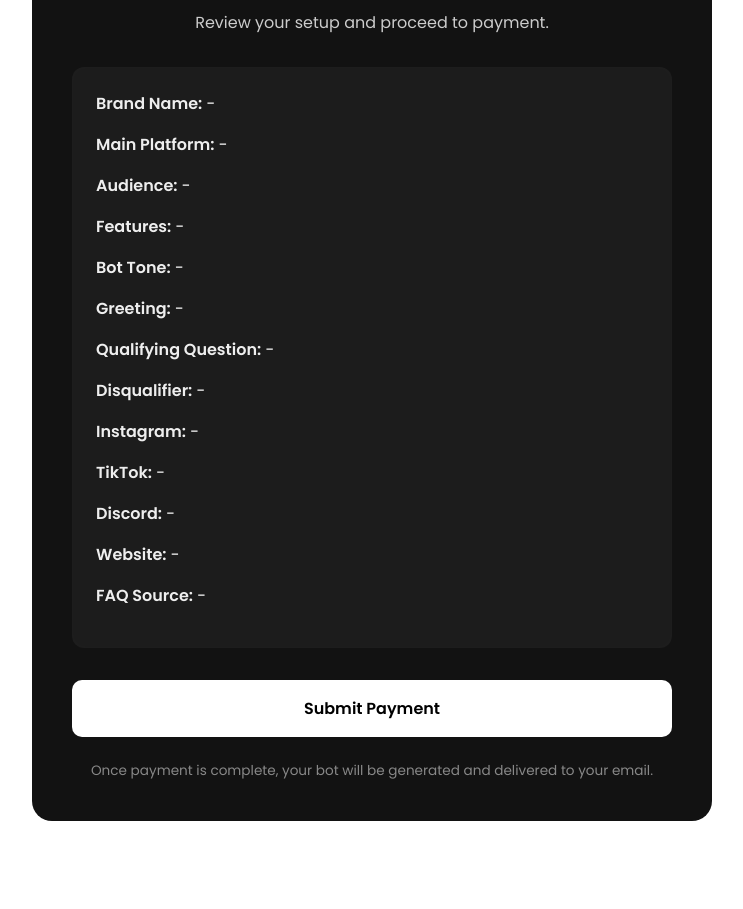
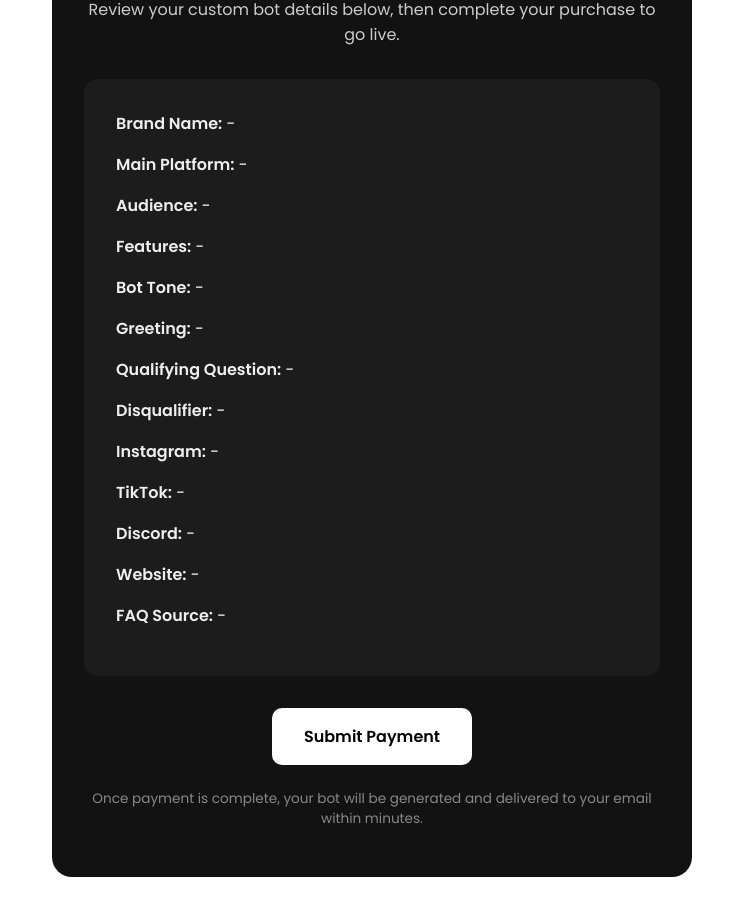
Before and after one commit to jacoblemire/plugbot-ai, a plain HTML site: page activate.html in a window 1280 px wide. Shown: the part 147-1056 px from the top of the page, without its empty margins (268-1011 px from the left). Before the commit the page ends 1000 px from the top, so only its background shows below. Drawn offline with Linux system fonts and the light colour scheme.

Commit message:
Update activate.html

```diff
--- a/activate.html
+++ b/activate.html
@@ -6,11 +6,25 @@
   <title>Activate Your PlugBot</title>
   <link href="https://fonts.googleapis.com/css2?family=Poppins:wght@400;600&display=swap" rel="stylesheet">
   <style>
+    :root {
+      --bg: #000;
+      --card-bg: #121212;
+      --text: #fff;
+      --muted: #ccc;
+      --highlight: #0f0;
+      --shadow: rgba(255, 255, 255, 0.05);
+    }
+
+    * {
+      margin: 0;
+      padding: 0;
+      box-sizing: border-box;
+    }
+
     body {
-      margin: 0;
       font-family: 'Poppins', sans-serif;
-      background: #000;
-      color: #fff;
+      background: var(--bg);
+      color: var(--text);
       display: flex;
       justify-content: center;
       align-items: center;
@@ -19,35 +33,34 @@
       background: radial-gradient(circle at top, rgba(255,255,255,0.02), transparent 60%);
     }
 
-    .card {
-      background: #121212;
-      padding: 2.5rem;
+    .container {
+      width: 100%;
+      max-width: 640px;
+      background: var(--card-bg);
       border-radius: 20px;
-      width: 100%;
-      max-width: 600px;
-      box-shadow: 0 0 40px rgba(255, 255, 255, 0.05);
-      animation: fadeIn 1s ease-out;
+      padding: 3rem 2rem;
+      box-shadow: 0 0 40px var(--shadow);
+      text-align: center;
+      animation: fadeIn 0.8s ease-out;
     }
 
     h1 {
       font-size: 2rem;
-      text-align: center;
       margin-bottom: 1rem;
     }
 
     p.subtext {
-      text-align: center;
-      color: #ccc;
+      color: var(--muted);
       font-size: 1rem;
       margin-bottom: 2rem;
     }
 
     .summary {
       background: #1c1c1c;
-      border-radius: 12px;
-      padding: 1.5rem;
+      border-radius: 14px;
+      padding: 2rem;
       margin-bottom: 2rem;
-      box-shadow: inset 0 0 10px rgba(255,255,255,0.02);
+      text-align: left;
     }
 
     .summary-item {
@@ -58,21 +71,20 @@
       color: #eee;
     }
 
-    a.button {
-      display: block;
-      text-align: center;
+    .button {
+      display: inline-block;
       background: #fff;
       color: #000;
       padding: 1rem 2rem;
       border-radius: 10px;
       font-weight: 600;
       text-decoration: none;
-      transition: 0.3s;
       font-size: 1rem;
+      transition: background 0.3s ease, color 0.3s ease;
     }
 
-    a.button:hover {
-      background: #0f0;
+    .button:hover {
+      background: var(--highlight);
       color: #000;
     }
 
@@ -80,7 +92,6 @@
       margin-top: 1.5rem;
       font-size: 0.85rem;
       color: #888;
-      text-align: center;
     }
 
     @keyframes fadeIn {
@@ -89,17 +100,18 @@
     }
 
     @media (max-width: 480px) {
-      .card { padding: 1.5rem; }
+      .container {
+        padding: 2rem 1rem;
+      }
     }
   </style>
 </head>
 <body>
-  <div class="card">
+  <div class="container">
     <h1>Activate Your PlugBot</h1>
-    <p class="subtext">Review your setup and proceed to payment.</p>
+    <p class="subtext">Review your custom bot details below, then complete your purchase to go live.</p>
 
     <div class="summary" id="formSummary">
-      <!-- Auto-filled with user input -->
       <div class="summary-item"><strong>Brand Name:</strong> <span id="brandName"></span></div>
       <div class="summary-item"><strong>Main Platform:</strong> <span id="mainPlatform"></span></div>
       <div class="summary-item"><strong>Audience:</strong> <span id="targetAudience"></span></div>
@@ -117,11 +129,10 @@
 
     <a href="https://buy.stripe.com/cN2cN33ev31h0923ch" class="button">Submit Payment</a>
 
-    <div class="note">Once payment is complete, your bot will be generated and delivered to your email.</div>
+    <div class="note">Once payment is complete, your bot will be generated and delivered to your email within minutes.</div>
   </div>
 
   <script>
-    // Grab data from localStorage and show it
     const fields = [
       'brandName', 'mainPlatform', 'targetAudience', 'features', 'botTone',
       'greetingMessage', 'leadQuestion', 'disqualifier', 'instagram', 'tiktok',
```
